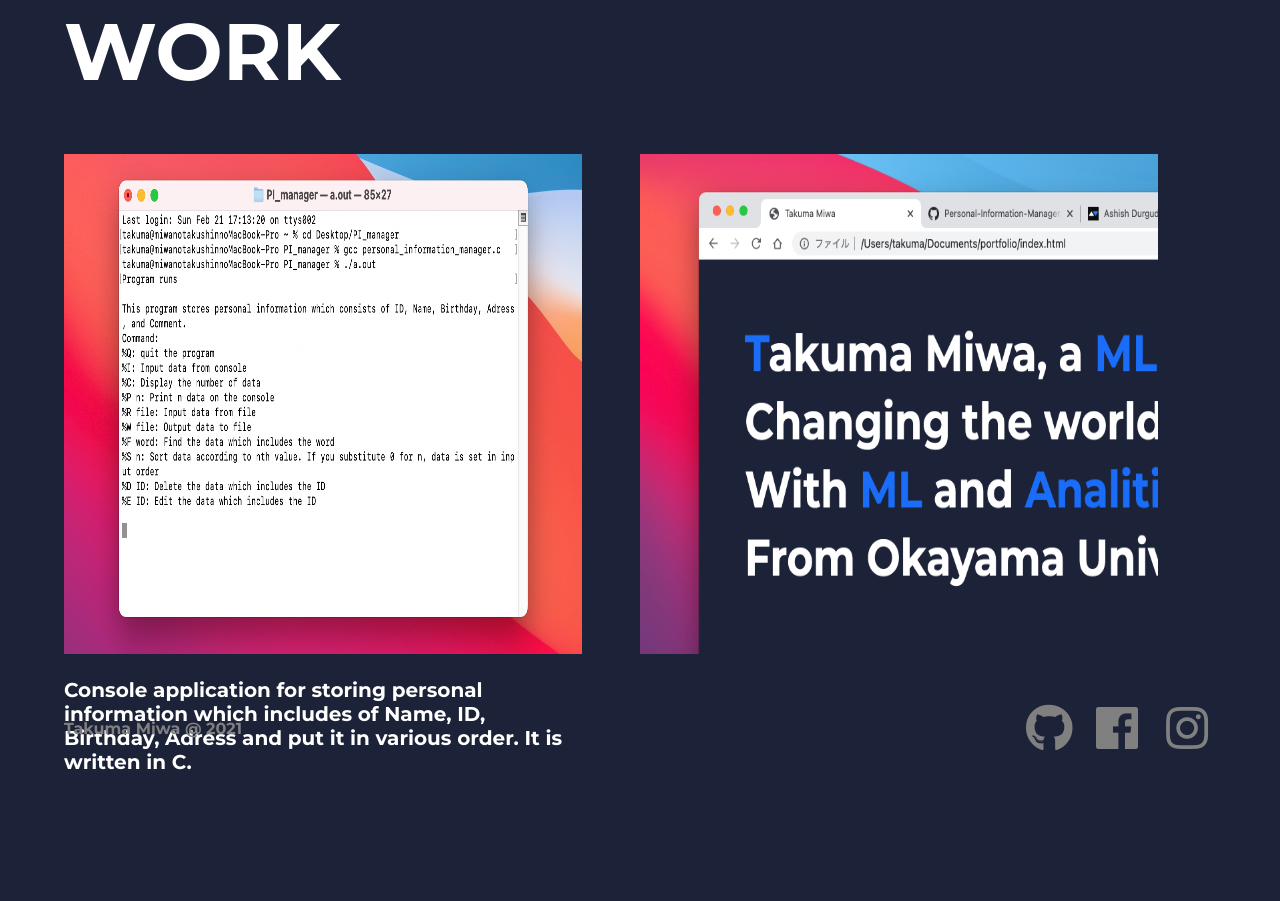
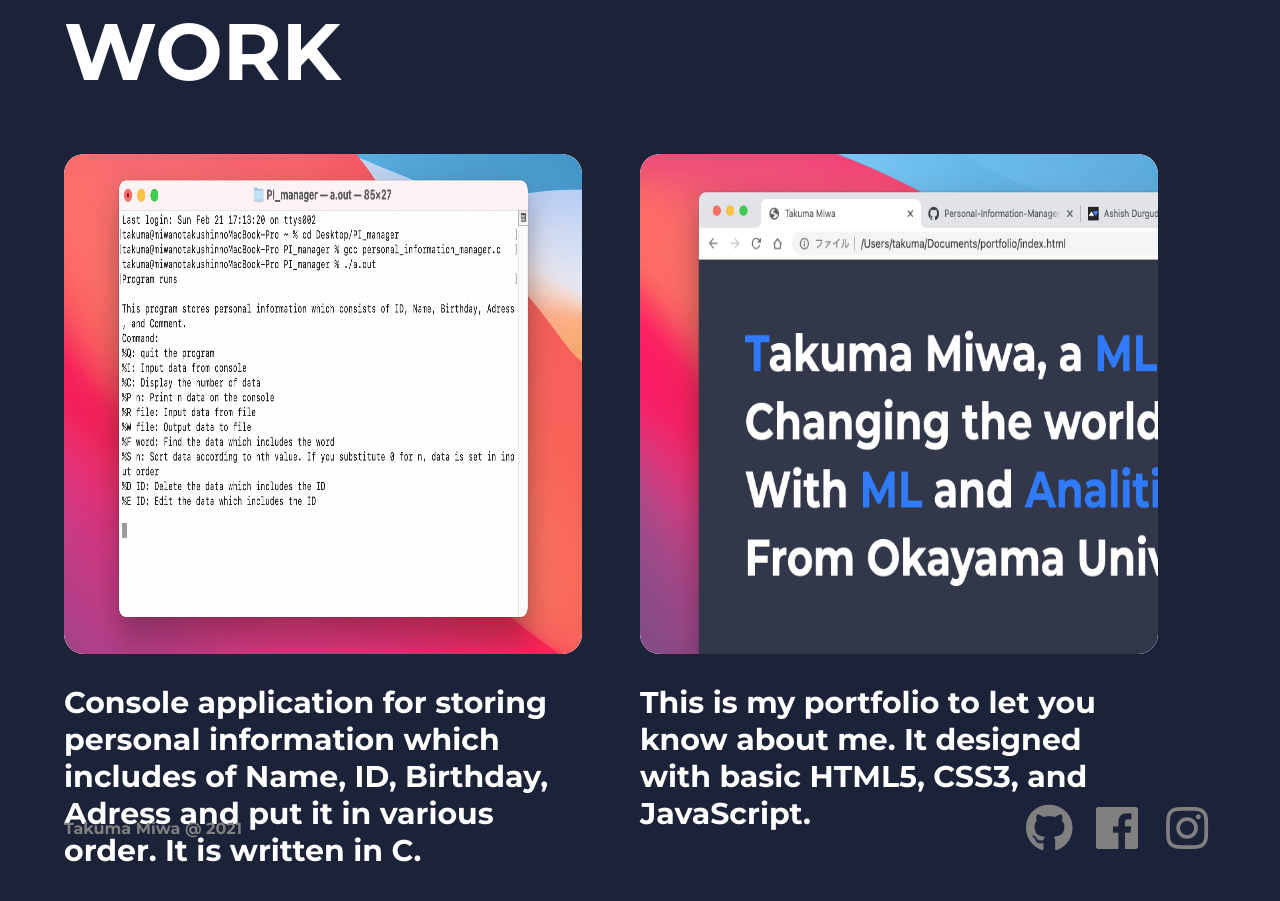
Before and after one commit to TakumaMiwa/portfolio, a plain HTML site: page index.html in a window 1280 px wide. Shown: the part 587-1488 px from the top of the page. Before the commit the page ends 1391 px from the top, so only its background shows below. Drawn offline with Linux system fonts and the light colour scheme.

Commit message:
add_image/v1

```diff
--- a/index.html
+++ b/index.html
@@ -37,7 +37,7 @@
             <nav>
                 <li><a href="index.html">WORK</a></li>
                 <li><a href="me.html">ME</a></li>
-                <li><a href="contact.html">CONTACT</a></li>
+                <li><a href="me.html#contact">CONTACT</a></li>
             </nav>
         </header>
         <main>
@@ -54,7 +54,9 @@
                 </div>
                 <div class="contents">
                     <div class="column">
-                        <img src="img/PIM_img.png" width="100%" height="100%">
+                        <div class="white-sheet">
+                            <img src="img/PIM_img.png" width="100%" height="100%">
+                        </div>
                         <div class="description">
                             <p>Console application for storing personal information which includes of
                                 Name, ID, Birthday, Adress and put it in various order.
@@ -63,7 +65,15 @@
                         </div>
                     </div>
                     <div class="column">
-                        <img src="img/HP_img.png" width="100%" height="100%">
+                        <div class="white-sheet">
+                            <img src="img/HP_img.png" width="100%" height="100%">
+                        </div>
+                        <div class="description">
+                            <p>
+                                This is my portfolio to let you know about me.
+                                It designed with basic HTML5, CSS3, and JavaScript.
+                            </p>
+                        </div>
                     </div>
                 </div>
             </div>
--- a/stylesheet.css
+++ b/stylesheet.css
@@ -68,14 +68,34 @@ nav li{
 .column{
     width: 45%;
     height: 100%;
-    background-color: aqua;
     float: left;
     display: flexbox;
     margin-right: 5%;
-
+    z-index: 2;
+}
+.white-sheet{
+    z-index: 1;
+    background-color: white;
+    width: 100%;
+    height: 100%;
+    border-radius: 20px;
+    overflow: hidden;
+}
+.white-sheet:hover{
+    transition-duration: 0.5s;
+    transform: scale(1.05);
+}
+.column img{
+    border-radius: 20px;
+    transition-duration: 0.3s;
+    opacity: 0.9;
+}
+.column img:hover{
+    transform: scale(1.1);
+    transition-duration: 0.3s;
 }
 .description{
-    font-size: 20px;
+    font-size: 30px;
     height: 50px;
 }
 /* end index.html */
@@ -101,6 +121,7 @@ footer{
     bottom: 0;
     height: 50px;
     color: gray;
+    margin-top: 150px;
     margin-bottom: 50px;
 }
 footer a{
```
Also changed, not shown: me.html (+2 -2 lines).
